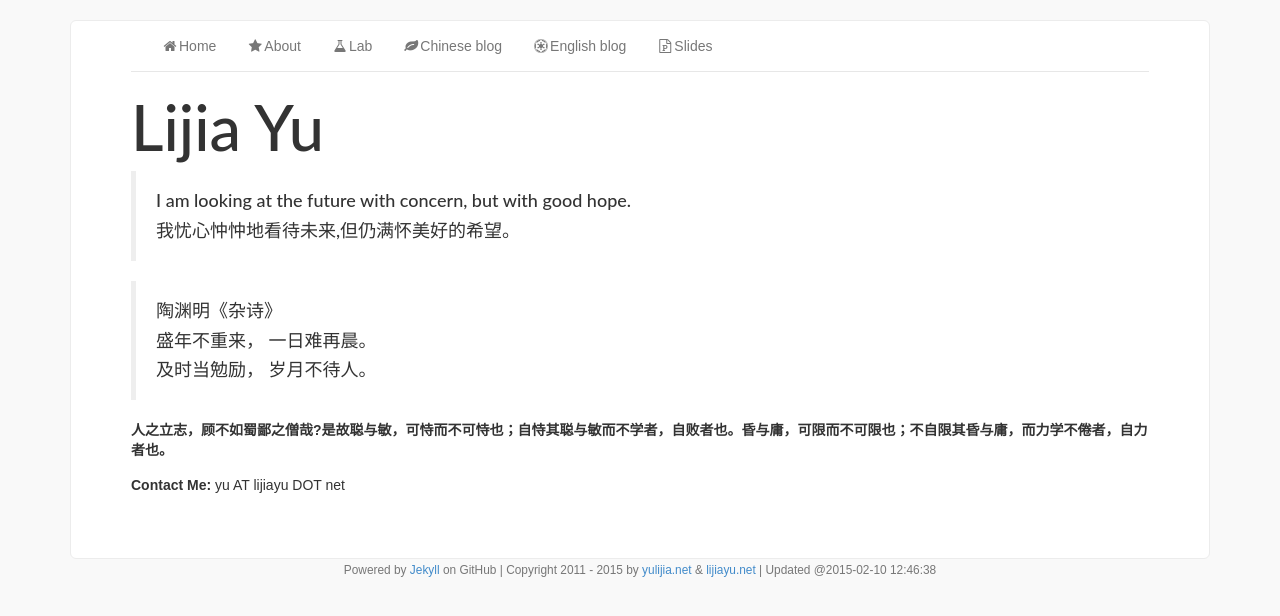
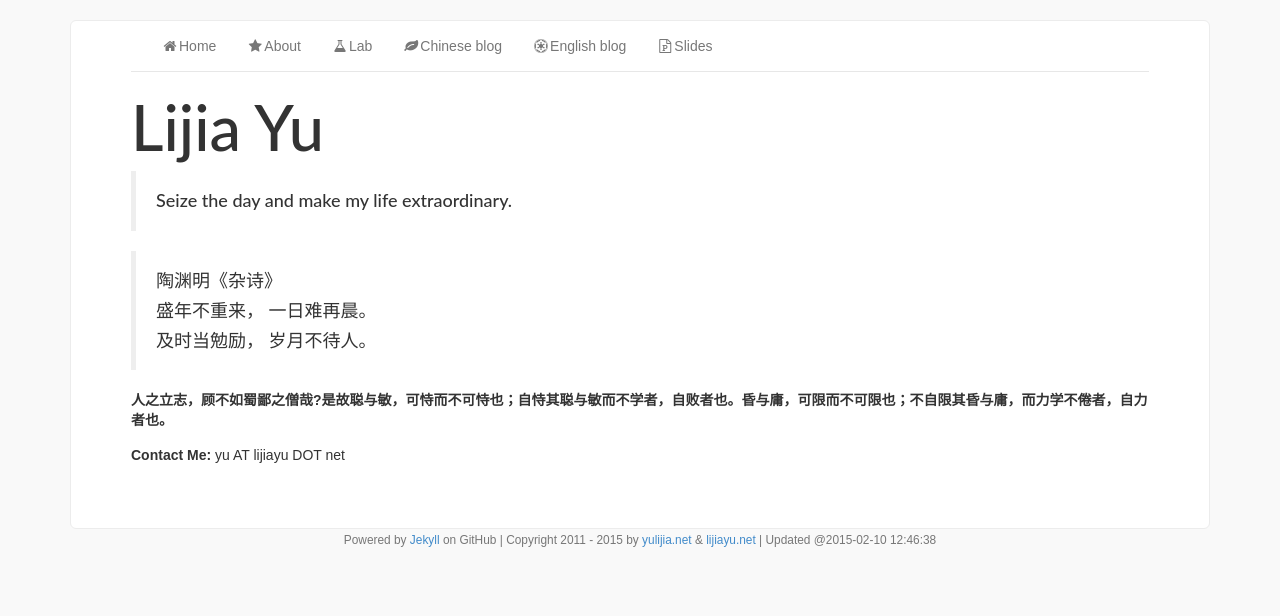
Before and after one commit to yulijia/yulijia.github.io, a Jekyll site: the page built from index.md, in a window 1280 px wide. Shown: the top 616 px of the page. Built offline with Jekyll 4.4.1, drawn with Linux system fonts in a browser that asks for light colours; nearby versions of some CDN libraries.

Commit message:
update new Motto

```diff
--- a/index.md
+++ b/index.md
@@ -7,9 +7,7 @@ avatar: yes
 # Lijia Yu
 
 
-> #### I am looking at the future with concern, but with good hope.
->
-> #### 我忧心忡忡地看待未来,但仍满怀美好的希望。
+> #### Seize the day and make my life extraordinary.
 
 > #### 陶渊明《杂诗》
 >
```
